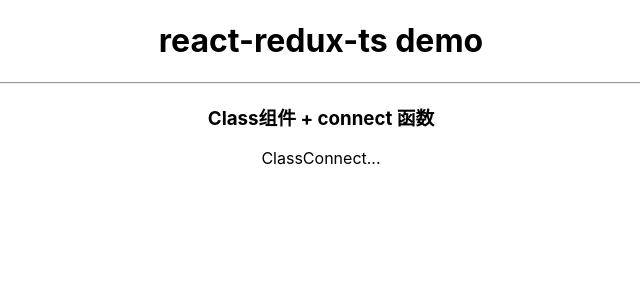
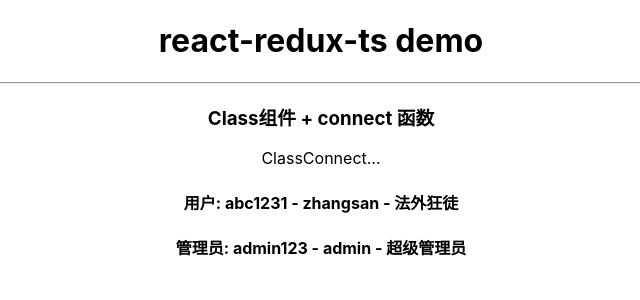
Before and after one commit to tangx/react_scaffolding_ts, a React (Create React App) app: page / in a window 1280 px wide. Shown: the top 300 px of the page, without its empty margins (319-959 px from the left). Built offline with nearby package versions, Linux system fonts and the light colour scheme.

Commit message:
chore: UI 展示数据

```diff
--- a/src/components/ClassConnect.tsx
+++ b/src/components/ClassConnect.tsx
@@ -12,14 +12,18 @@ interface IProps {
 
 class ClassConnect extends Component<IProps> {
   render() {
-    console.log("user=>", this.props.user);
-    console.log("user=>", this.props.admin);
+    // console.log("user=>", this.props.user);
+    // console.log("user=>", this.props.admin);
 
+    const { user, admin } = this.props
 
     return (
       <div>
         <h3>Class组件 + connect 函数</h3>
         ClassConnect...
+        <h4>用户: {user.id} - {user.name} - {user.nickname}</h4>
+        <h4>管理员: {admin.id} - {admin.name} - {admin.role}</h4>
+
       </div>
     )
   }
```
